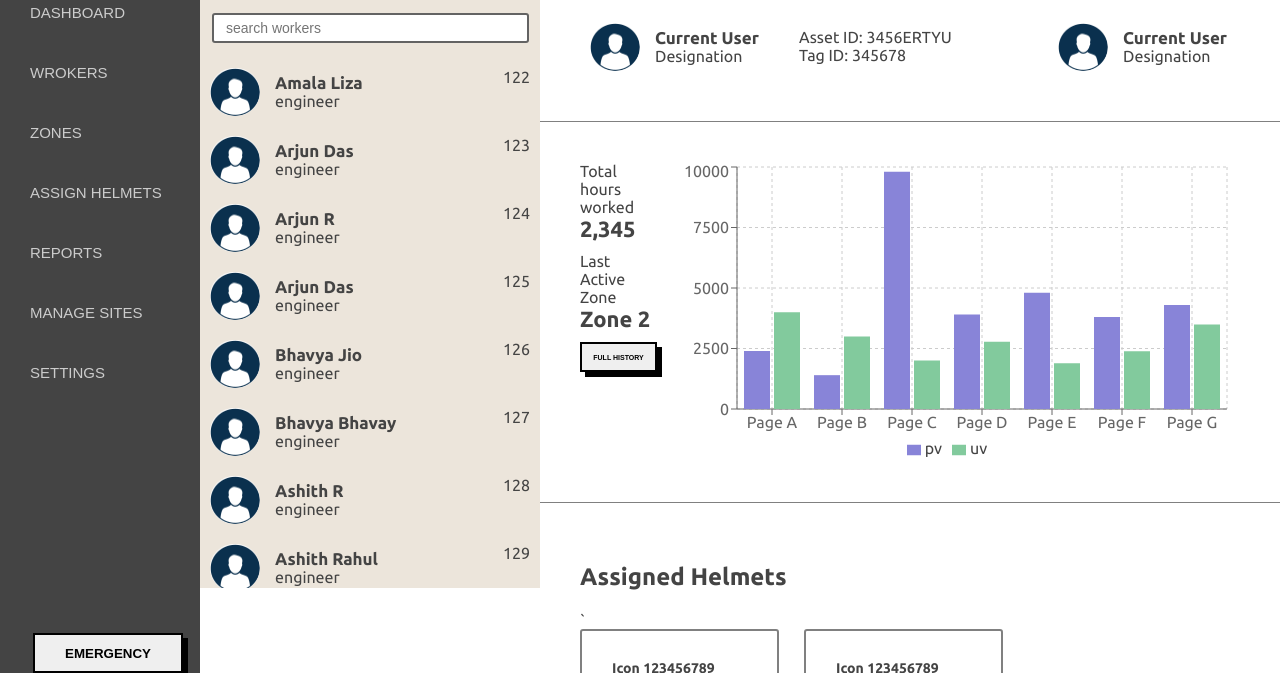
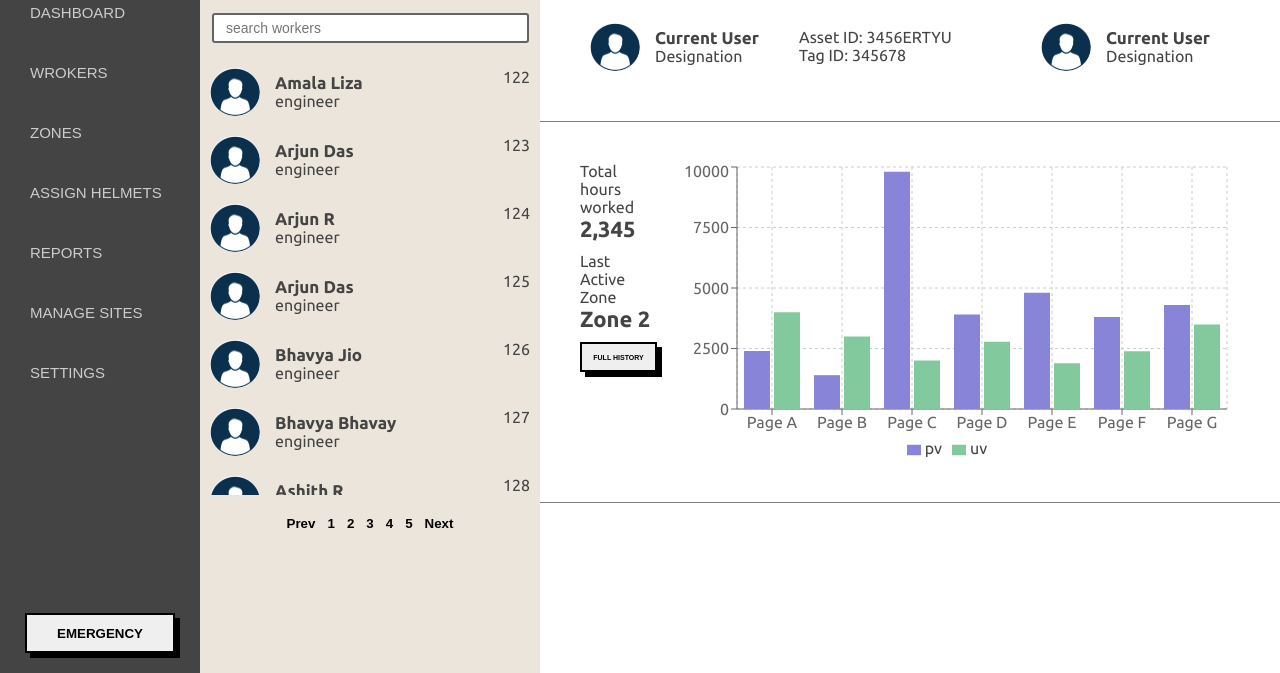
Before and after one commit to AmalaLiza/wakecap, a React app: page / in a window 1280 px wide. Shown: the part 127-800 px from the top of the page. Built offline with nearby package versions, Linux system fonts and the light colour scheme.

Commit message:
fixed all

```diff
--- a/src/components/Sidebar/Sidebar.css
+++ b/src/components/Sidebar/Sidebar.css
@@ -30,11 +30,12 @@
     height: 40px;
     width: 150px;
     position: absolute;
-    bottom: 0;
-    left: 33px;
+    bottom: 20px;
+    left: 25px;
     box-shadow: 5px 5px;
     text-transform: uppercase;
     font-weight: bold;
+
 }
 
 @media (min-width:480px) {
--- a/src/components/WorkerList/WorkerList.css
+++ b/src/components/WorkerList/WorkerList.css
@@ -10,3 +10,21 @@
 .input::-webkit-input-placeholder {
     padding-left: 10px;
 }
+
+.paginationBtnWrapper{
+    display: flex;
+    justify-content: center;
+    padding: 20px;
+}
+
+.paginationBtnWrapper button {
+    background-color: transparent;
+    border: none;
+    font-weight: bold;
+    cursor: pointer;
+}
+
+.workerListWrapper{
+    height: calc(100% - 385px);
+    overflow: auto;
+}
--- a/src/components/WorkerList/WorkerList.js
+++ b/src/components/WorkerList/WorkerList.js
@@ -22,16 +22,18 @@ class WorkerList extends Component {
     const { searchText } = this.state;
     return (
       <div className={classNames(mainStyle.sidebar2)}>
-        <div className={styles.searchWrapper}>
+        <div>
           <input type="search" placeholder="search workers" className={styles.input} onChange={this.handleChange} />
         </div>
+        <div className={styles.workerListWrapper}>
           {workerList.filter(worker => worker.name.includes(searchText)).map(worker => (
             <Avatar
               avatar={worker}
               showIdNumber
             />
           ))}
-        <div>
+        </div>
+        <div className={styles.paginationBtnWrapper}>
           <button>Prev</button>
           <button>1</button>
           <button>2</button>
--- a/src/containers/App/App.css
+++ b/src/containers/App/App.css
@@ -7,8 +7,6 @@
     grid-area: sidebar2;
     background-color: #ece5db;
     color: #444;
-    height: calc(100% - 250px);
-    overflow: auto;
 }
 
 .wrapper {
--- a/src/containers/Contents/Contents.css
+++ b/src/containers/Contents/Contents.css
@@ -1,7 +1,7 @@
 .content {
     grid-area: content;
-    display: flex;
-    flex-direction: column;
+    height: calc(100% - 250px);
+    overflow: auto;
 }
 
 .box {
```
Lines whose indentation alone changed are shown as unchanged.
